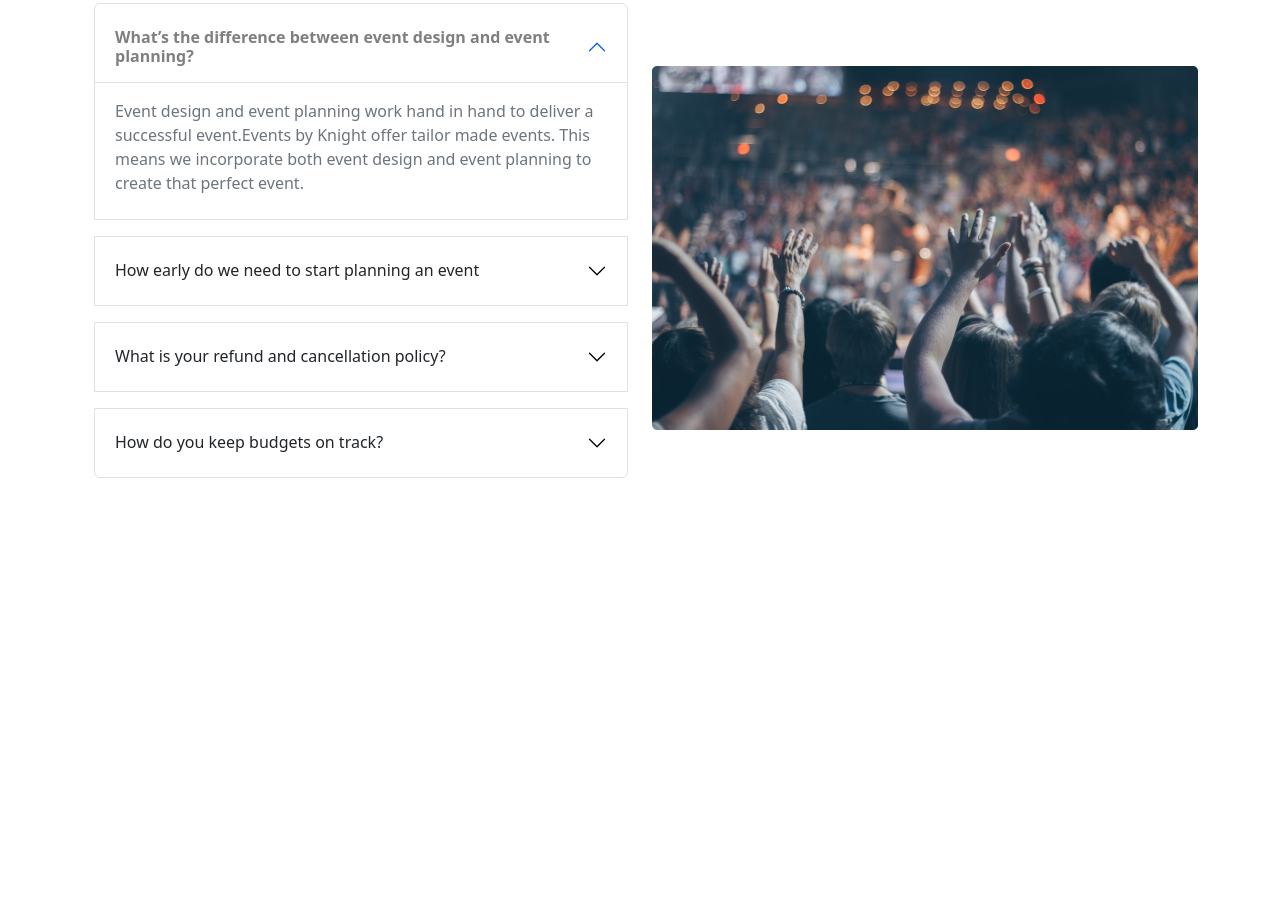
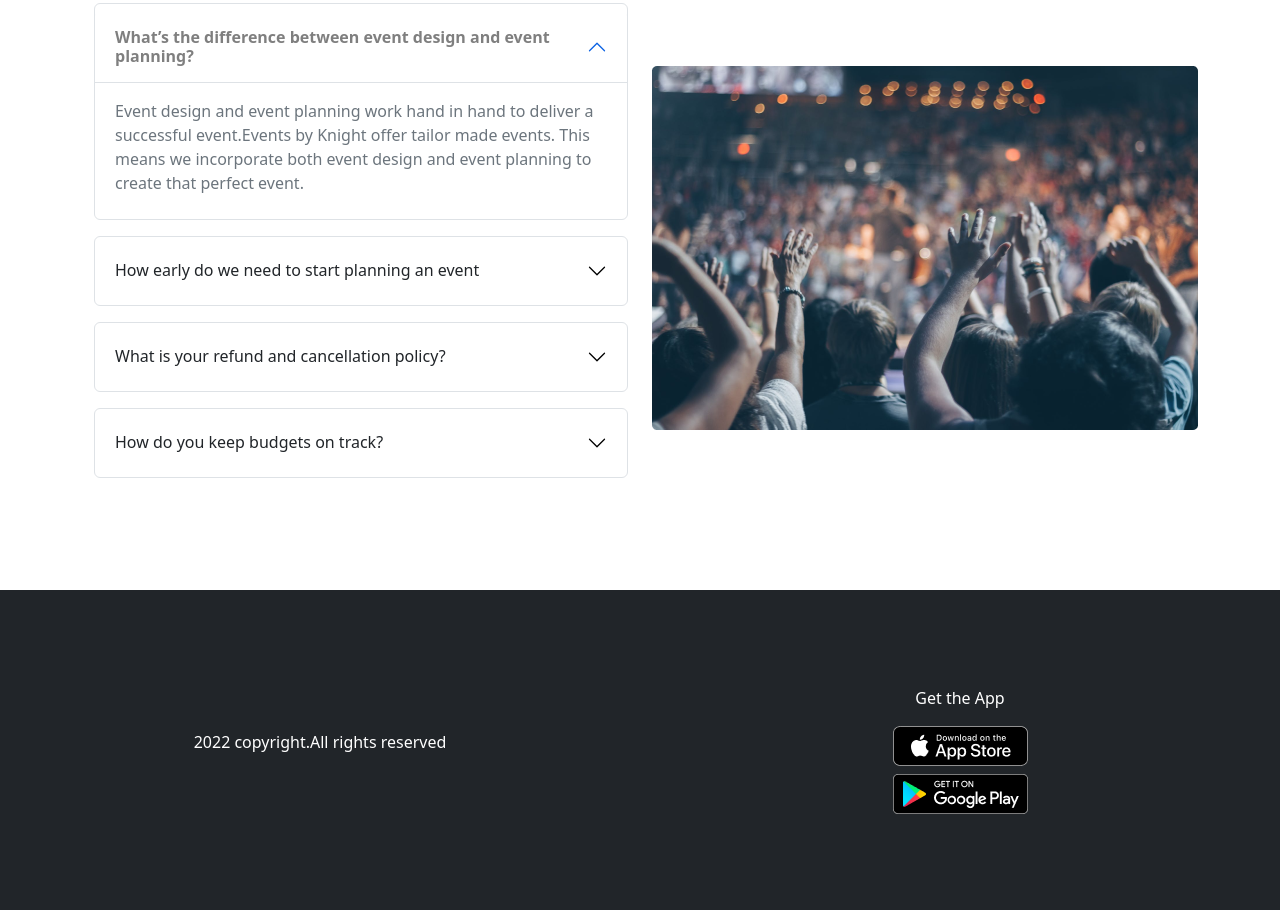
Before and after one commit to mohammadibrahim11/Convention-Center, a plain HTML site: page index.html in a window 1280 px wide. Shown: the part 2579-3489 px from the top of the page. Before the commit the page ends 3169 px from the top, so only its background shows below. Drawn offline with nearby package versions, Linux system fonts and the light colour scheme.

Commit message:
footer added

```diff
--- a/index.html
+++ b/index.html
@@ -384,9 +384,9 @@
         <div class="row">
 
         <div class="accordion  col-6 align-self-center " id="accordionExample">
-            <div class="accordion-item mb-3 pt-2 pb-2 ">
+            <div class="accordion-item mb-3 pt-2 pb-2 border rounded ">
               <h2 class="accordion-header " id="headingOne">
-                <button class="accordion-button text-black-50 fw-bold bg-body " type="button" data-bs-toggle="collapse" data-bs-target="#collapseOne" aria-expanded="true" aria-controls="collapseOne">
+                <button class="accordion-button text-black-50 fw-bold bg-body  " type="button" data-bs-toggle="collapse" data-bs-target="#collapseOne" aria-expanded="true" aria-controls="collapseOne">
                     What’s the difference between event design and  event planning?
                 </button>
               </h2>
@@ -396,7 +396,7 @@
                 </div>
               </div>
             </div>
-            <div class="accordion-item border mb-3 pt-2 pb-2">
+            <div class="accordion-item border rounded mb-3 pt-2 pb-2">
               <h2 class="accordion-header" id="headingTwo">
                 <button class="accordion-button collapsed" type="button" data-bs-toggle="collapse" data-bs-target="#collapseTwo" aria-expanded="false" aria-controls="collapseTwo">
                     How early do we need to start planning an event
@@ -408,7 +408,7 @@
                 </div>
               </div>
             </div>
-            <div class="accordion-item border mb-3 pt-2 pb-2">
+            <div class="accordion-item border rounded mb-3 pt-2 pb-2">
               <h2 class="accordion-header" id="headingThree">
                 <button class="accordion-button collapsed" type="button" data-bs-toggle="collapse" data-bs-target="#collapseThree" aria-expanded="false" aria-controls="collapseThree">
                     What is your refund and cancellation policy?
@@ -420,7 +420,7 @@
                 </div>
               </div>
             </div>
-            <div class="accordion-item border mb-3 pt-2 pb-2">
+            <div class="accordion-item border rounded mb-3 pt-2 pb-2">
               <h2 class="accordion-header" id="headingFour">
                 <button class="accordion-button collapsed" type="button" data-bs-toggle="collapse" data-bs-target="#collapseFour" aria-expanded="false" aria-controls="collapseFour">
                     How do you keep budgets on track?
@@ -445,6 +445,31 @@
 
        </div>
     </main>
+
+    <Footer>
+        <div class="container-fluid bg-dark">
+            <div class="row bg-dark justify-content-around">
+                <div class="col-6 text-white text-center align-self-center">
+                    <p>2022 copyright.All rights reserved</p>
+                </div>
+
+                <div class="col-6 text-white  text-center align-self-center">
+                    <div class="mt-5  pt-5 position-start">
+                        Get the App
+                    </div>
+
+                   <div class="mt-3 ">
+                    <img src="Download Badge/Group.png" alt="" srcset="">
+                   </div>
+
+                   <div class="mt-2 mb-5 pb-5 ">
+                    <img src="Download Badge/artwork.png" alt="" srcset="">
+                   </div>
+                </div>
+
+            </div>
+        </div>
+    </Footer>
 <script src="https://cdn.jsdelivr.net/npm/bootstrap@5.2.0/dist/js/bootstrap.bundle.min.js"></script>
 </body>
 
```
Also changed, not shown: Download Badge/Group.png (added), Download Badge/artwork.png (added).
